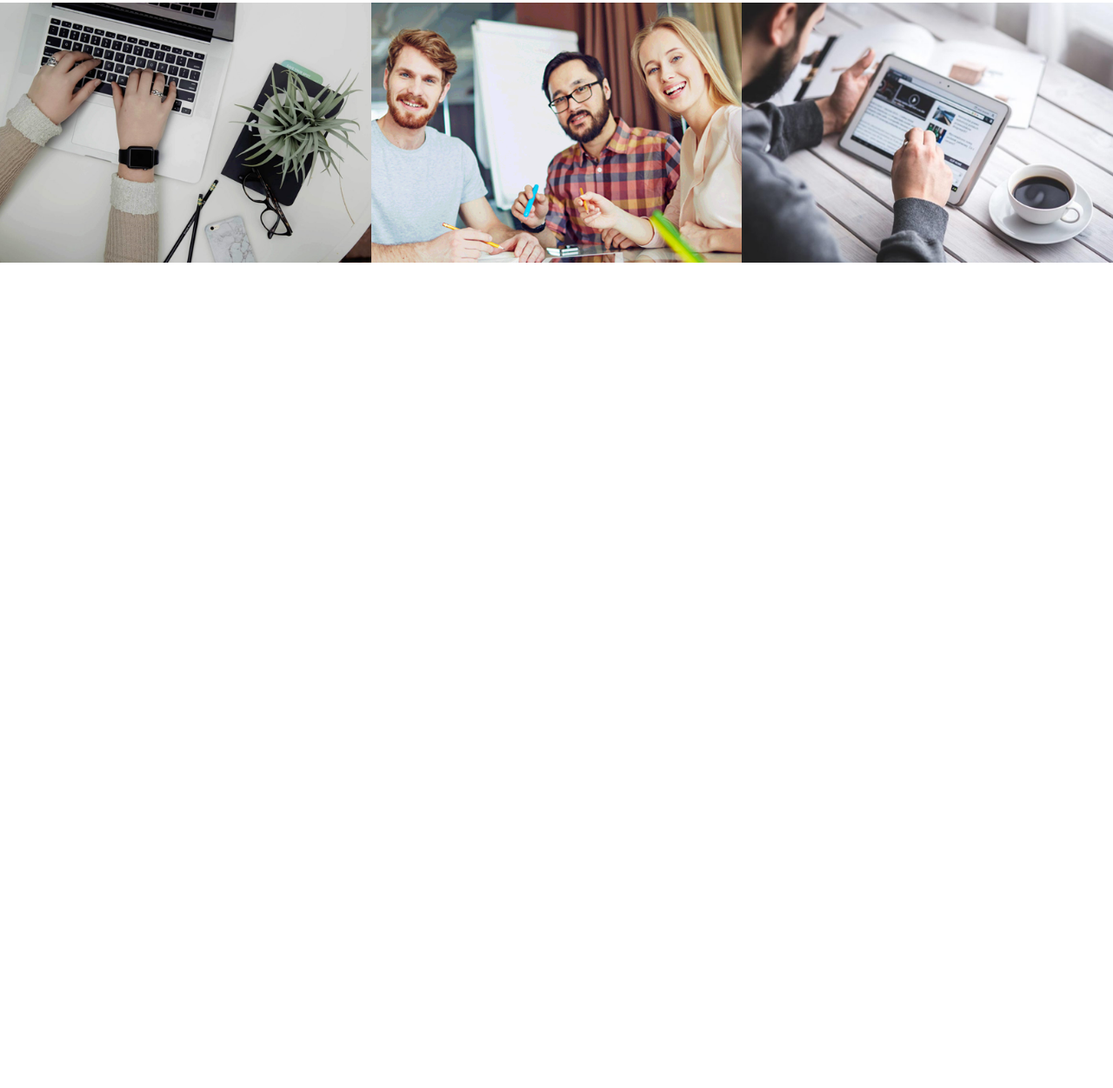
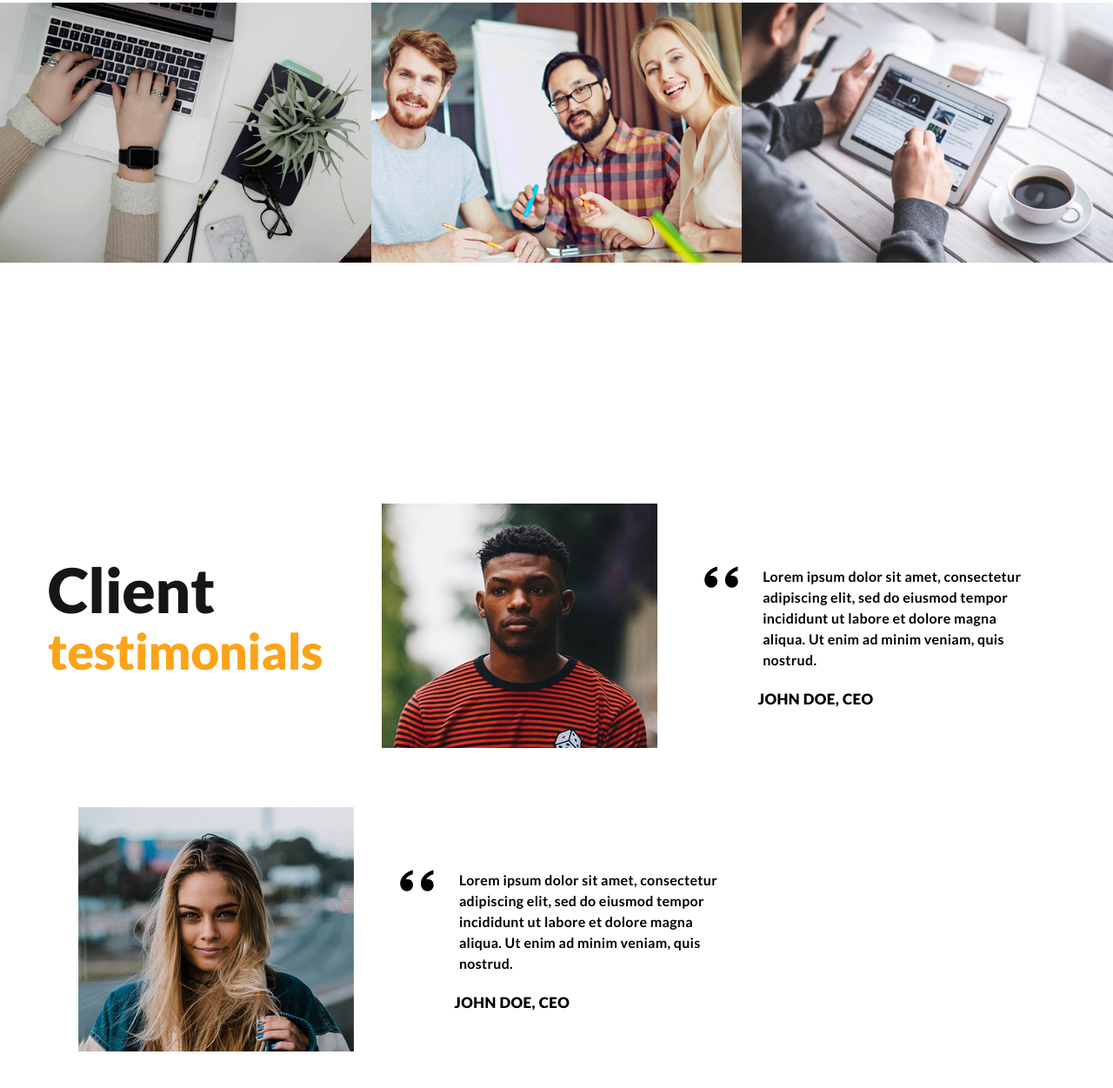
Before and after one commit to michalandrzejczak/project-psdtohtml1, a plain HTML site: page index.html in a window 1280 px wide. Shown: the part 5314-6565 px from the top of the page at 87% size. Before the commit the page ends 5802 px from the top, so only its background shows below. Drawn offline with nearby package versions, Linux system fonts and the light colour scheme; files that its build step writes are made by us from their sources.

Commit message:
Added section 'client testimonials'

```diff
--- a/index.html
+++ b/index.html
@@ -264,6 +264,34 @@
 					</div> <!--.casestudies_photo-->
 				</div> <!--.casestudies_gallery-->
 			</section> <!--#page-casestudies-->
+			<section id="page-testimonials">
+				<div class="wrapper">
+					<div class="testimonials_heading">
+						<h1 class="h1-dark">Client</h1>
+						<h2 class="h2-yellow">testimonials</h2>
+					</div>
+					<div class="testimonials_photo">
+						<img src="img/client-photo1.png" alt="Client photo1">
+					</div>
+					<div class="testimonials_blockquote">
+						<img src="img/testimonials-blockquote-start.png" alt="''">
+						<p class="testimonials_para">
+							Lorem ipsum dolor sit amet, consectetur adipiscing elit, sed do eiusmod tempor incididunt ut labore et dolore magna aliqua. Ut enim ad minim veniam, quis nostrud.
+						</p>
+						<p class="testimonials_clientsign">John Doe, CEO</p>
+					</div>
+					<div class="testimonials_photo">
+						<img src="img/client-photo2.png" alt="Client photo2">
+					</div>
+					<div class="testimonials_blockquote">
+						<img src="img/testimonials-blockquote-start.png" alt="''">
+						<p class="testimonials_para">
+							Lorem ipsum dolor sit amet, consectetur adipiscing elit, sed do eiusmod tempor incididunt ut labore et dolore magna aliqua. Ut enim ad minim veniam, quis nostrud.
+						</p>
+						<p class="testimonials_clientsign">John Doe, CEO</p>
+					</div>
+				</div> <!--.wrapper-->
+			</section> <!--#page-testimonials-->
 		</main>
 	</body>
 </html>
--- a/sass/sections/main.scss
+++ b/sass/sections/main.scss
@@ -8,7 +8,7 @@ $yellow2-themecolor: #fc9e20;
 
 body {
 	color: $primary-textcolor;
-	font-family: Lato, sans-serif;
+	font-family: Lato, "Calibri";
 	font-size: 18px;
 	font-weight: 500;
  	line-height: 1.6em;
--- /dev/null
+++ b/sass/sections/page-testimonials.scss
@@ -0,0 +1,59 @@
+#page-testimonials {
+	position: relative;
+	margin: 0 auto;
+	max-width: 1600px;
+	width: 100%;
+	min-height: 820px;
+	background-color: #fff;
+	display: flex;
+	justify-content: center;
+	align-items: center;
+	align-content: center;
+
+	.wrapper {
+		max-width: 1200px;
+	}
+
+	.testimonials_heading {
+		display: inline-block;
+		padding: 15px;
+		position: relative;
+		top: -90px;
+	}
+
+	.testimonials_photo {
+		display: inline-block;
+		margin: 30px 50px;
+	}
+
+	.testimonials_blockquote {
+		display: inline-block;
+		color: $primary-textcolor;
+		font-size: 16px;
+		line-height: 1.5em;
+		font-weight: 700;
+		letter-spacing: 0.3px;
+		position: relative;
+		top: -50px;
+		img {
+			vertical-align: top;
+			width: 39px;
+			height: 25px;
+			padding-right: 25px;
+		}
+		.testimonials_para {
+			display: inline-block;
+			flex-direction: column;
+			max-width: 300px;
+		}
+		.testimonials_clientsign {
+			padding: 20px 0 0 62px;
+			font-size: 17px;
+			font-weight: 900;
+			letter-spacing: 0.42px;
+			line-height: 1.5em;
+			text-transform: uppercase;
+		}
+	} /* end of .testimonials_blockquote */
+
+}
--- a/sass/styles.scss
+++ b/sass/styles.scss
@@ -10,3 +10,4 @@
 @import "./sections/page-team.scss";
 @import "./sections/page-portfolio.scss";
 @import "./sections/page-casestudies.scss";
+@import "./sections/page-testimonials.scss";
```
Also changed, not shown: img/client-photo1.png (added), img/client-photo2.png (added), img/testimonials-blockquote-start.png (added).
